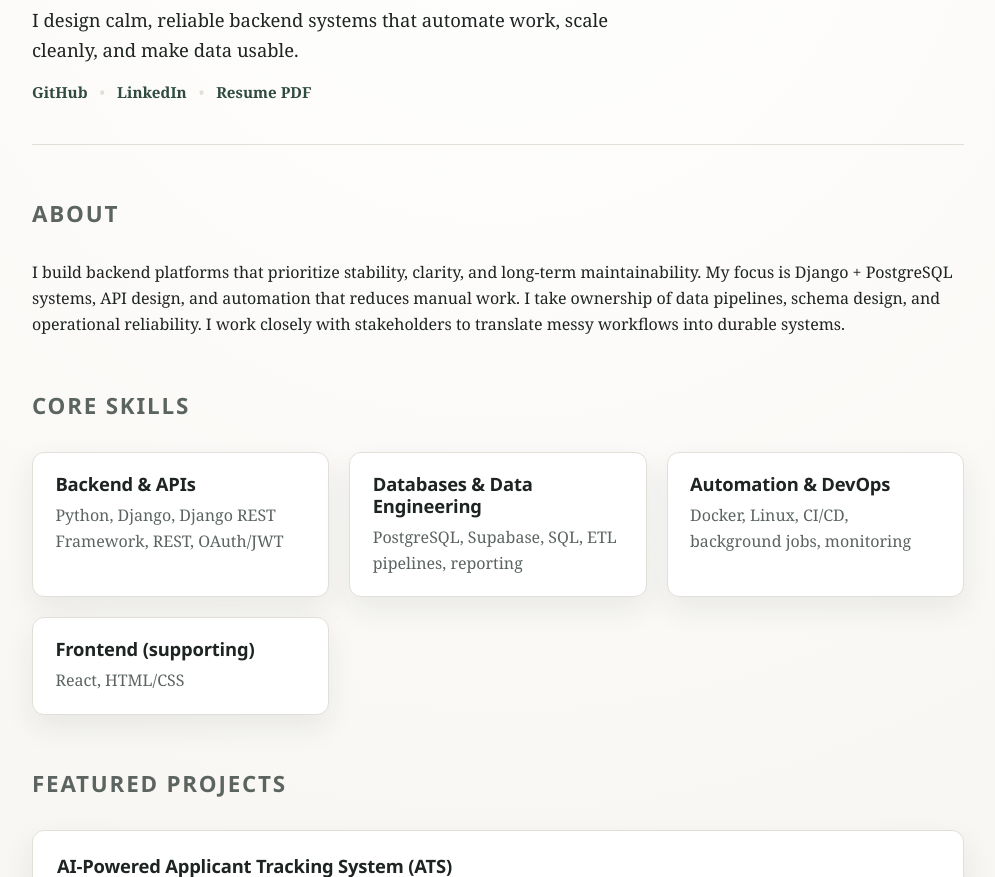
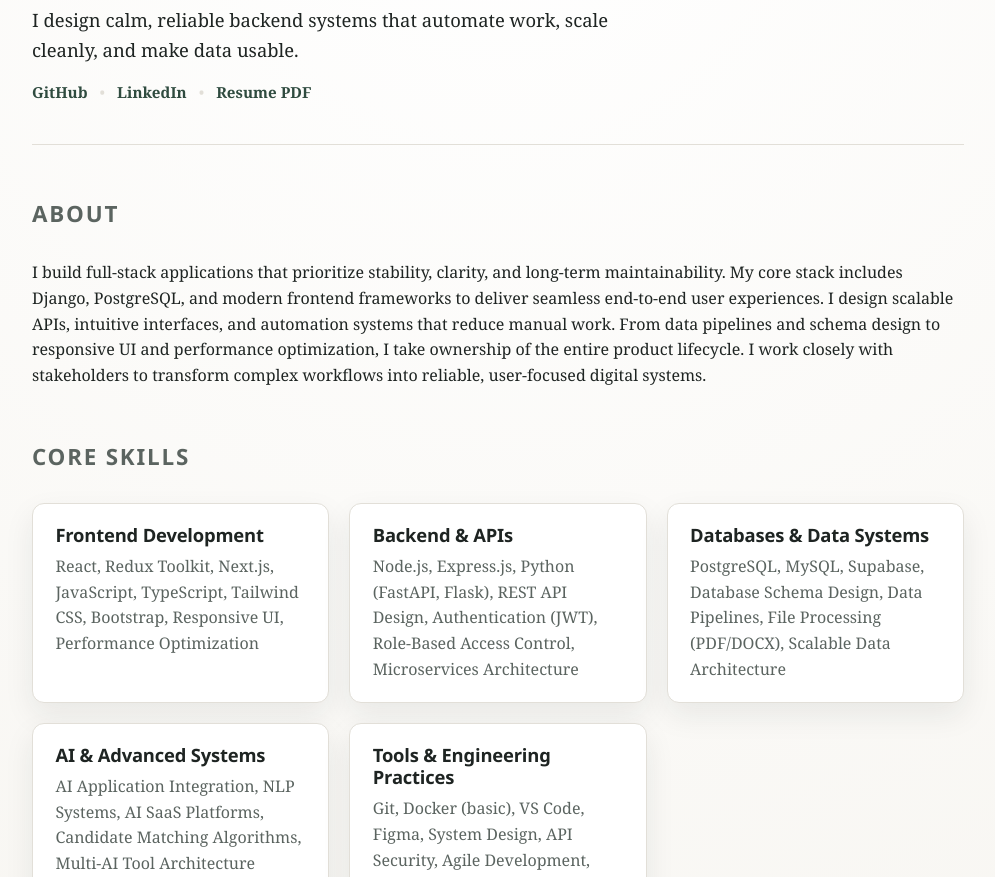
Before and after one commit to Harshalll07/se_portfolio, a plain HTML site: page index.html in a window 1280 px wide. Shown: the part 164-1041 px from the top of the page, without its empty margins (142-1137 px from the left). Drawn offline with Linux system fonts and the light colour scheme.

Commit message:
Update index.html

```diff
--- a/index.html
+++ b/index.html
@@ -3,7 +3,7 @@
   <head>
     <meta charset="utf-8" />
     <meta name="viewport" content="width=device-width, initial-scale=1" />
-    <title>Senior Full Stack Developer | Portfolio</title>
+    <title>Full Stack Developer | Portfolio</title>
     <meta name="description" content="Senior Full Stack Developer focused on backend systems, automation, and data pipelines." />
     <style>
       :root {
@@ -214,7 +214,7 @@
     <main class="page">
       <header class="hero" id="top">
         <p class="eyebrow">Harshal Jadhav</p>
-        <h1>Senior Full Stack Developer</h1>
+        <h1>Full Stack Developer</h1>
         <p class="lede">I design calm, reliable backend systems that automate work, scale cleanly, and make data usable.</p>
         <div class="meta">
           <a href="https://github.com/Harshalll07" target="_blank" rel="noreferrer">GitHub</a>
@@ -228,32 +228,58 @@
       <section class="section" id="about">
         <h2>About</h2>
         <p>
-          I build backend platforms that prioritize stability, clarity, and long-term maintainability. My focus is Django
-          + PostgreSQL systems, API design, and automation that reduces manual work. I take ownership of data pipelines,
-          schema design, and operational reliability. I work closely with stakeholders to translate messy workflows into
-          durable systems.
+         I build full-stack applications that prioritize stability, clarity, and long-term maintainability. My core stack includes Django, PostgreSQL, and modern frontend frameworks to deliver seamless end-to-end user experiences. I design scalable APIs, intuitive interfaces, and automation systems that reduce manual work. From data pipelines and schema design to responsive UI and performance optimization, I take ownership of the entire product lifecycle. I work closely with stakeholders to transform complex workflows into reliable, user-focused digital systems.
         </p>
       </section>
 
       <section class="section" id="skills">
   <h2>Core Skills</h2>
   <div class="grid">
+
+    <div class="card">
+      <h3>Frontend Development</h3>
+      <p>
+        React, Redux Toolkit, Next.js, JavaScript, TypeScript,
+        Tailwind CSS, Bootstrap, Responsive UI, Performance Optimization
+      </p>
+    </div>
+
     <div class="card">
       <h3>Backend & APIs</h3>
-            <p>Python, Django, Django REST Framework, REST, OAuth/JWT</p>
+      <p>
+        Node.js, Express.js, Python (FastAPI, Flask),
+        REST API Design, Authentication (JWT), Role-Based Access Control,
+        Microservices Architecture
+      </p>
     </div>
+
     <div class="card">
-            <h3>Databases & Data Engineering</h3>
-            <p>PostgreSQL, Supabase, SQL, ETL pipelines, reporting</p>
+      <h3>Databases & Data Systems</h3>
+      <p>
+        PostgreSQL, MySQL, Supabase,
+        Database Schema Design, Data Pipelines,
+        File Processing (PDF/DOCX), Scalable Data Architecture
+      </p>
     </div>
+
     <div class="card">
-            <h3>Automation & DevOps</h3>
-            <p>Docker, Linux, CI/CD, background jobs, monitoring</p>
+      <h3>AI & Advanced Systems</h3>
+      <p>
+        AI Application Integration, NLP Systems,
+        AI SaaS Platforms, Candidate Matching Algorithms,
+        Multi-AI Tool Architecture
+      </p>
     </div>
+
     <div class="card">
-            <h3>Frontend (supporting)</h3>
-            <p>React, HTML/CSS</p>
+      <h3>Tools & Engineering Practices</h3>
+      <p>
+        Git, Docker (basic), VS Code, Figma,
+        System Design, API Security,
+        Agile Development, Code Reviews
+      </p>
     </div>
+
   </div>
 </section>
 
```
Lines whose indentation alone changed are shown as unchanged.
